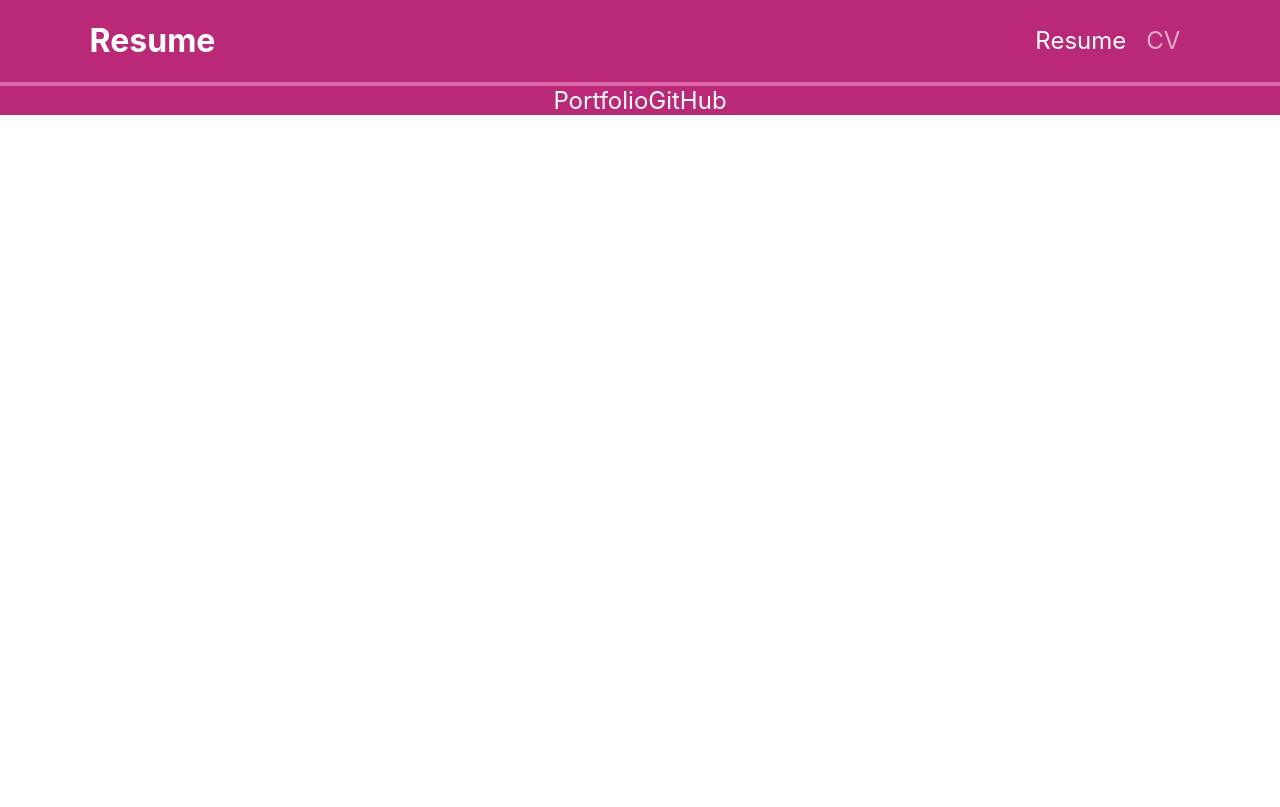
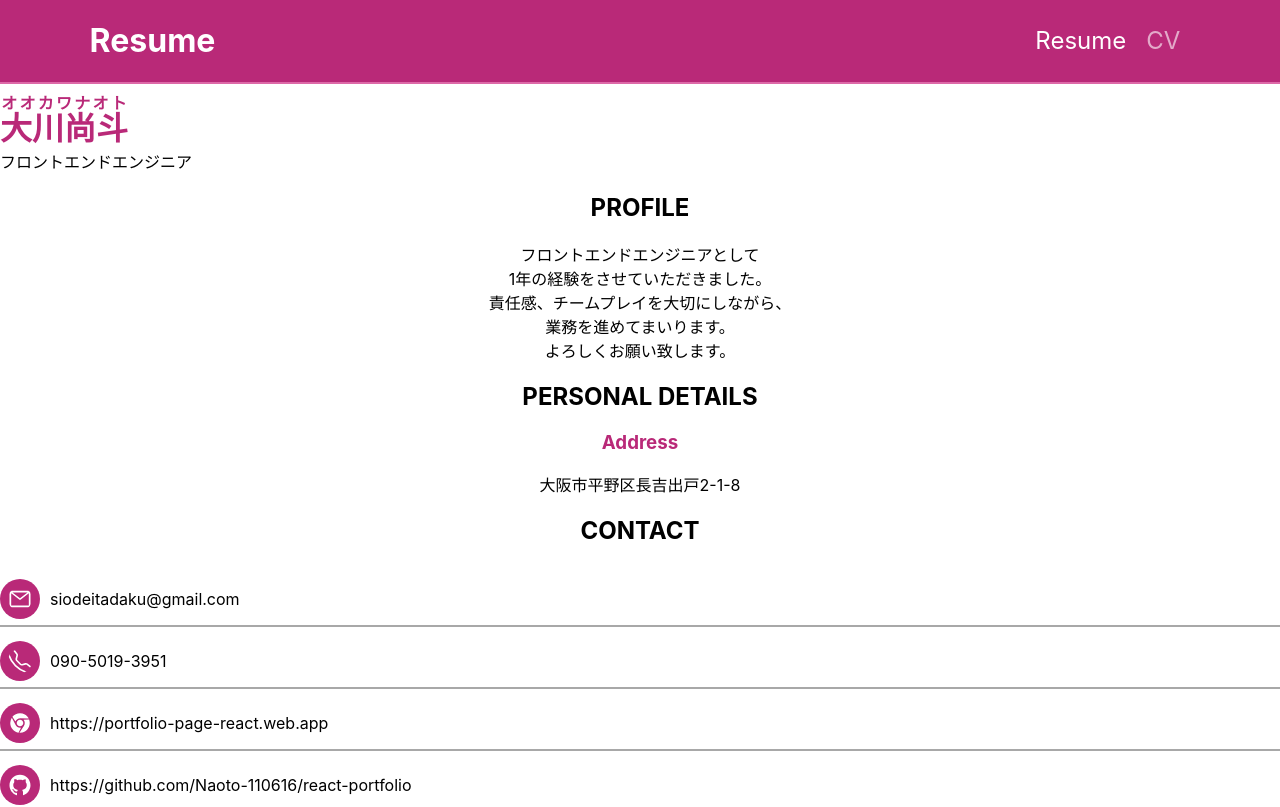
Before and after one commit to Naoto-110616/react-resume, a React (Create React App) app: page /cv in a window 1280 px wide. Shown: the top 807 px of the page. Built offline with nearby package versions, Linux system fonts and the light colour scheme.

Commit message:
fix footer

```diff
--- a/src/components/Layout/Footer/Footer.js
+++ b/src/components/Layout/Footer/Footer.js
@@ -3,8 +3,9 @@ import classes from "./Footer.module.css";
 const Footer = () => {
 	return (
 		<footer className={classes.footer}>
-			<a href="https://portfolio-page-react.web.app/">Portfolio</a>
-			<a href="https://github.com/Naoto-110616/react-resume">GitHub</a>
+			<div>
+				<a href="https://portfolio-page-react.web.app/">Return to portfolio</a>
+			</div>
 		</footer>
 	);
 };
--- a/src/components/Layout/Footer/Footer.module.css
+++ b/src/components/Layout/Footer/Footer.module.css
@@ -2,9 +2,15 @@
 	background-color: #b92978;
 	border-top: #dd69a8 solid 2px;
 	color: #fff;
+	display: flex;
+	height: 80px;
+	padding: 0 7%;
+	align-items: center;
 }
 .footer a {
 	color: #fff;
 	text-decoration: none;
 	font-size: 1.5rem;
+	margin: 10px 0;
+	font-weight: bold;
 }
--- a/src/components/pages/CV/CV.js
+++ b/src/components/pages/CV/CV.js
@@ -1,7 +1,19 @@
 import classes from "./CV.module.css";
 
+import SelfIntroduction from "../../module/SelfIntroduction/SelfIntroduction";
+import Profile from "../../module/Profile/Profile";
+import JobHistory from "../../module/JobHistory/JobHistory";
+
 const CV = () => {
-	return <></>;
+	return (
+		<>
+			<SelfIntroduction />
+			<div className={classes["self-info"]}>
+				<Profile />
+				<JobHistory />
+			</div>
+		</>
+	);
 };
 
 export default CV;
```
